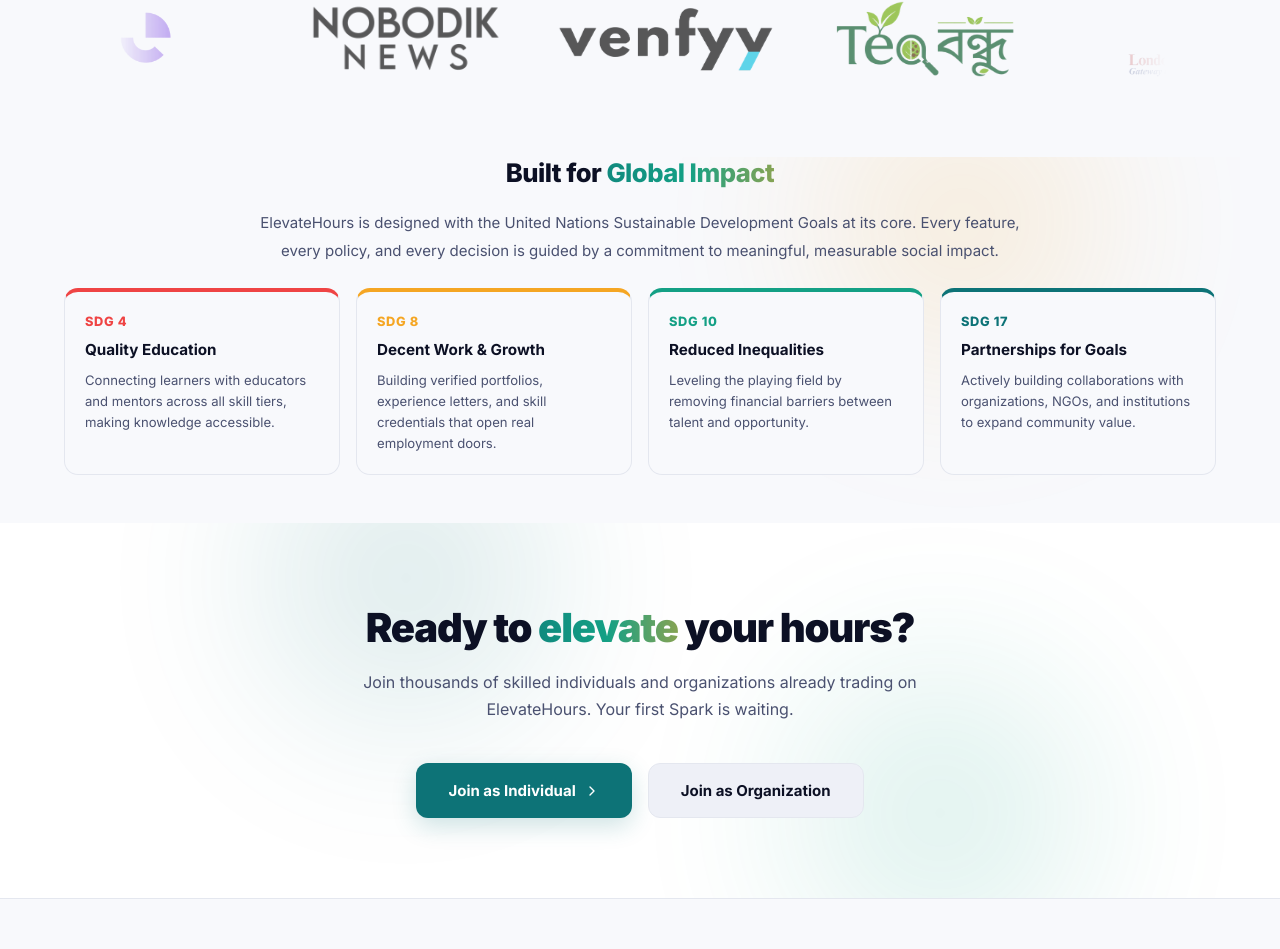
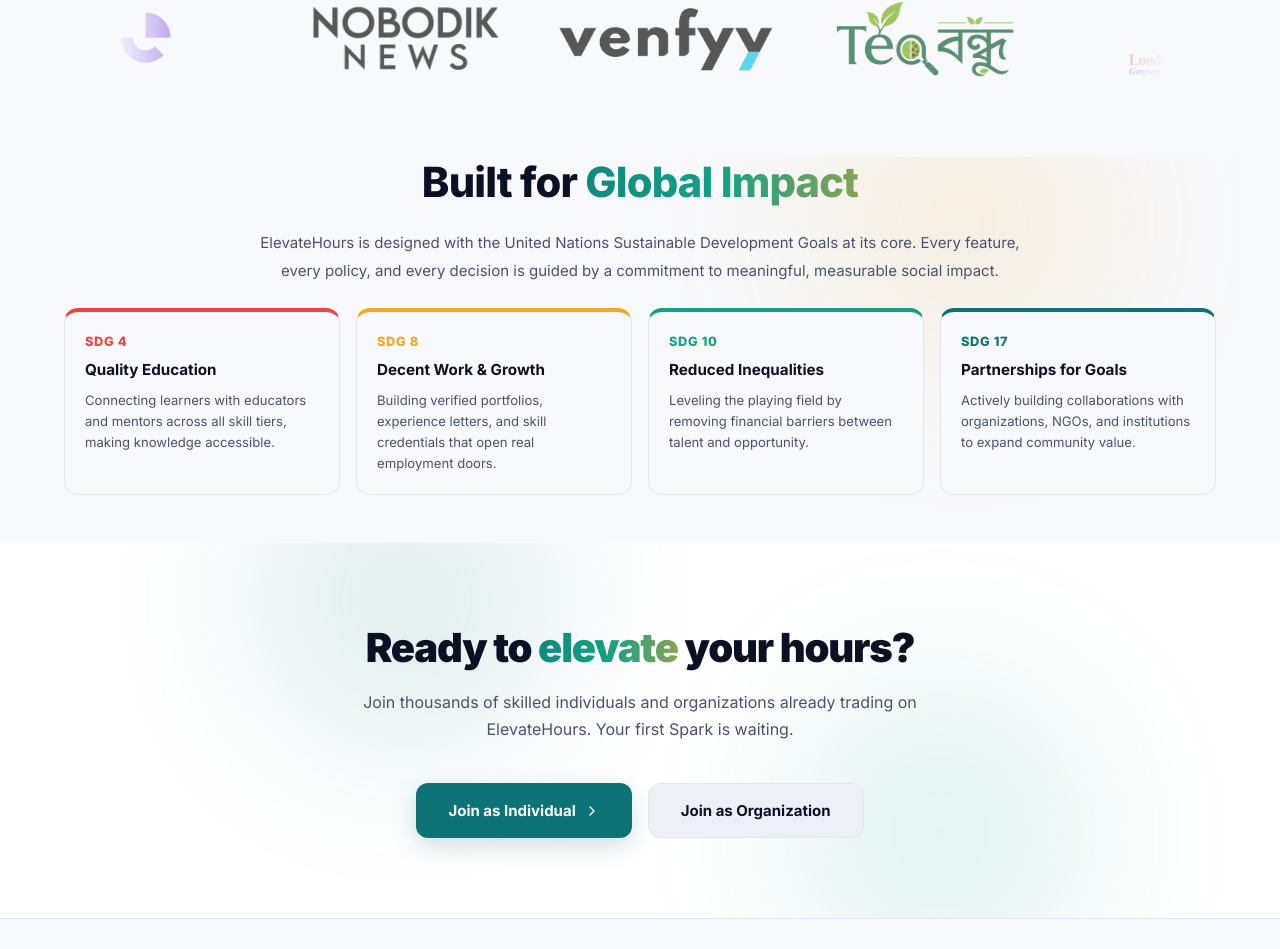
Before and after one commit to Ja-b-ir/ElevateHours, a Next.js app: page / in a window 1280 px wide. Shown: the part 3824-4773 px from the top of the page. Built offline with nearby package versions, Linux system fonts and the light colour scheme; no server answers; the database is empty.

Commit message:
Update page.js

```diff
--- a/src/app/page.js
+++ b/src/app/page.js
@@ -514,7 +514,7 @@ export default function LandingPage() {
 
     <h2
       style={{
-        fontSize: '1.6rem',
+        fontSize: '2.6rem',
         fontWeight: 800,
         marginBottom: '1.25rem',
         letterSpacing: '-0.02em',
```
